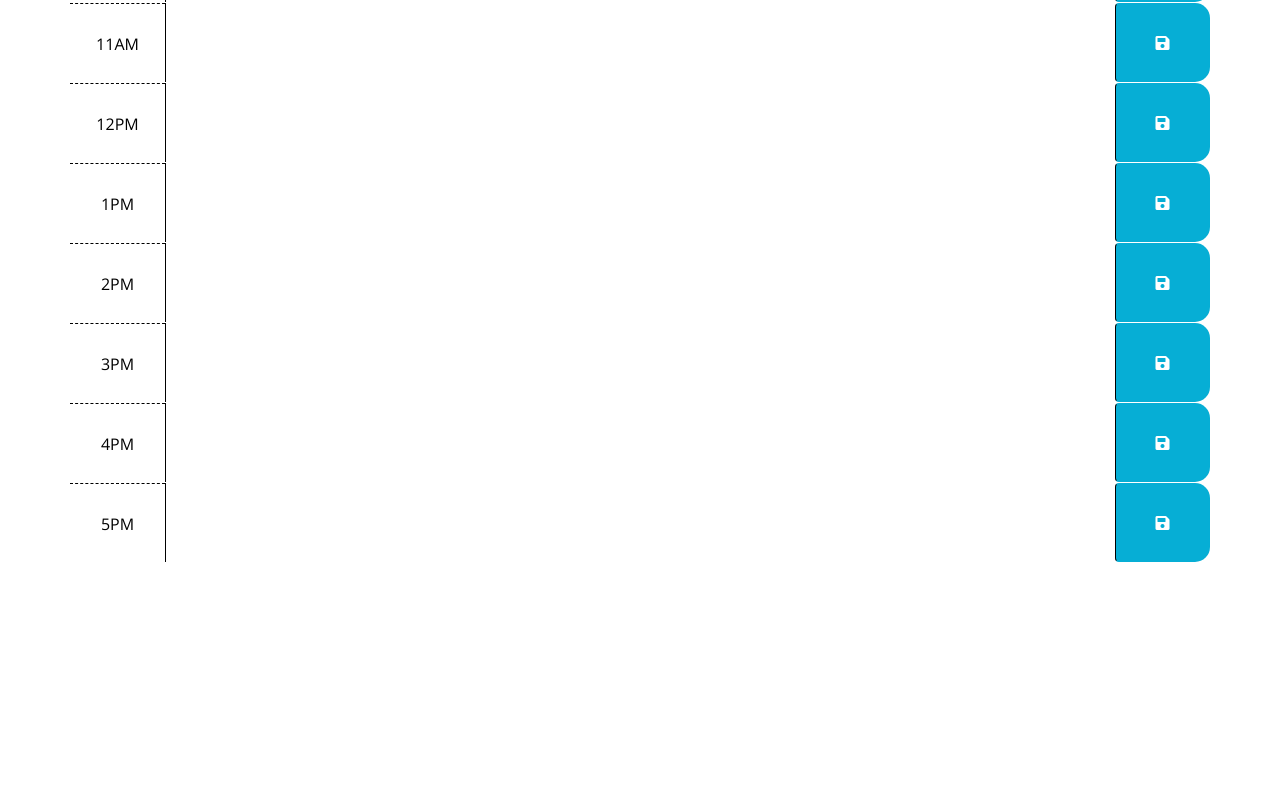
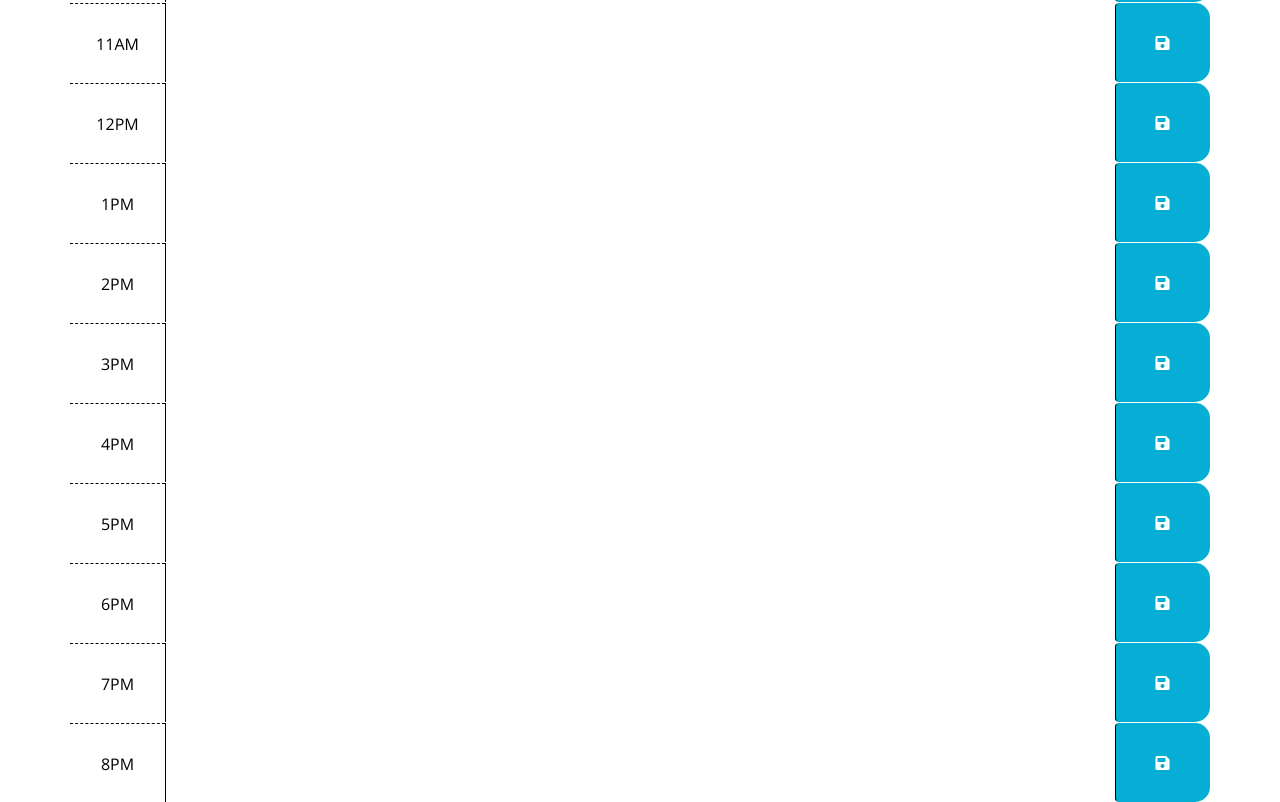
Before and after one commit to jalgonz/work-day-scheduler, a plain HTML site: page index.html in a window 1280 px wide. Shown: the part 554-1356 px from the top of the page. Before the commit the page ends 1116 px from the top, so only its background shows below. Drawn offline with nearby package versions, Linux system fonts and the light colour scheme.

Commit message:
added more time blocks

```diff
--- a/index.html
+++ b/index.html
@@ -121,6 +121,34 @@
         <textarea class="col-md-10 description">
         </textarea>
         <button class="btn saveBtn col-md-1"><i class="fas fa-save"></i></button>
+      </div>
+
+      <div id="hour-18" class="row time-block">
+        <div class="col-md-1 hour">
+          6PM
+        </div>
+        <textarea class="col-md-10 description">
+        </textarea>
+        <button class="btn saveBtn col-md-1"><i class="fas fa-save"></i></button>
+      </div>
+
+      <div id="hour-19" class="row time-block">
+        <div class="col-md-1 hour">
+          7PM
+        </div>
+        <textarea class="col-md-10 description">
+        </textarea>
+        <button class="btn saveBtn col-md-1"><i class="fas fa-save"></i></button>
+      </div>
+
+      <div id="hour-20" class="row time-block">
+        <div class="col-md-1 hour">
+          8PM
+        </div>
+        <textarea class="col-md-10 description">
+        </textarea>
+        <button class="btn saveBtn col-md-1"><i class="fas fa-save"></i></button>
+      </div>
     </div>
 
     <script src="https://cdnjs.cloudflare.com/ajax/libs/jquery/3.2.1/jquery.min.js"></script>
```
